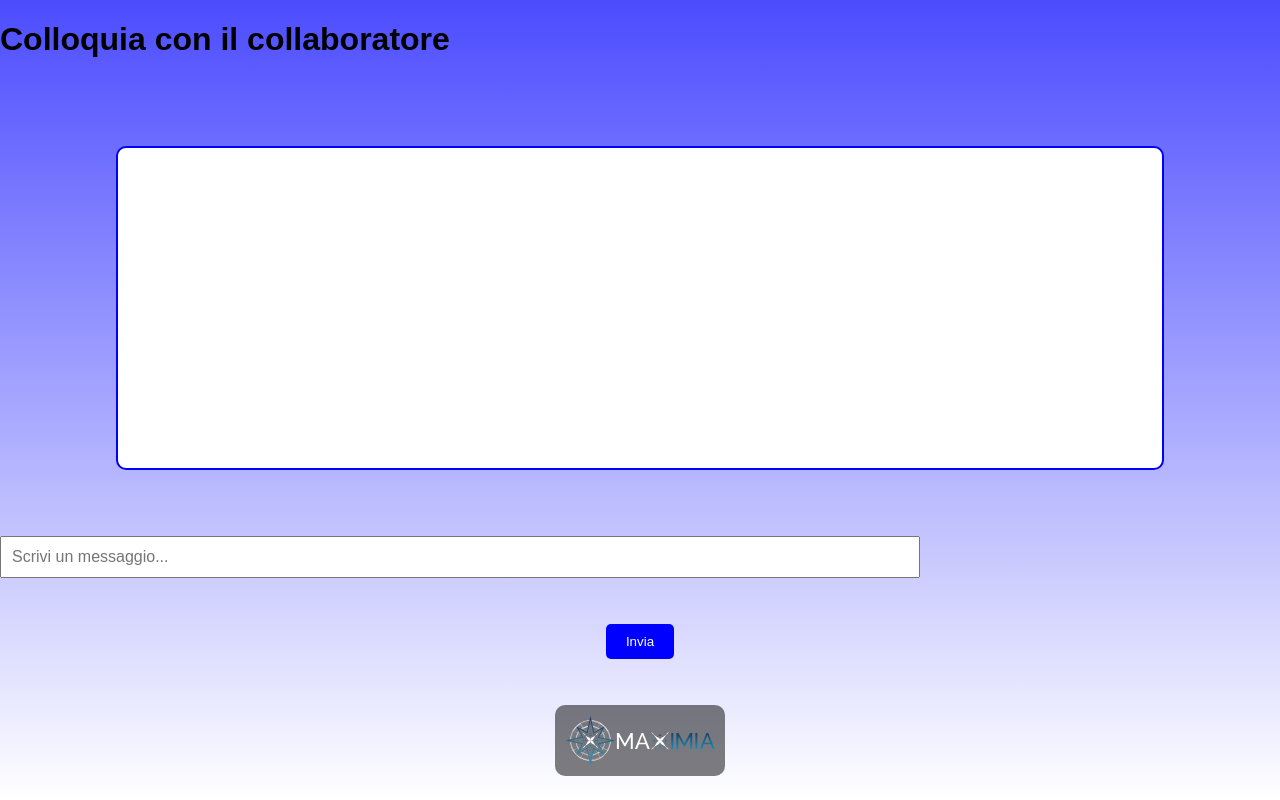
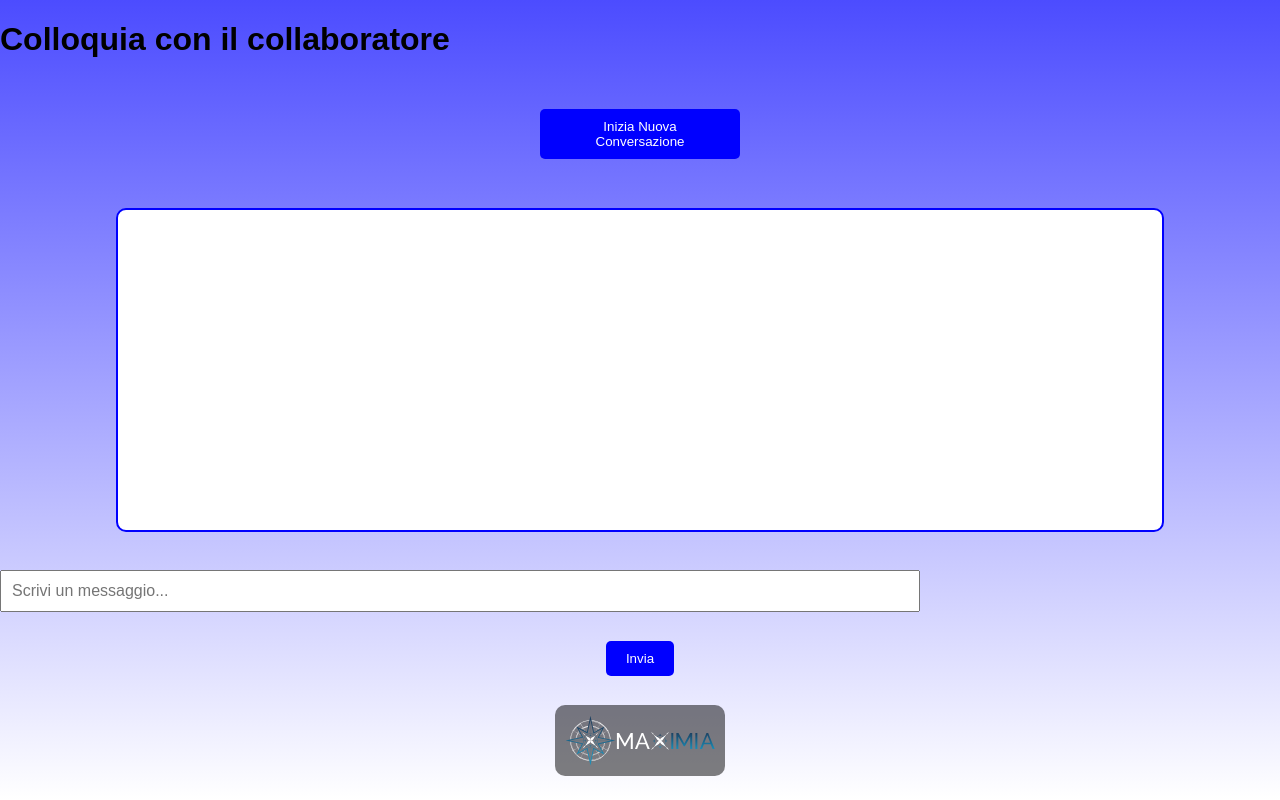
Before and after one commit to marcellourso/openaibot, a Python web app: template templates/index.html in a window 1280 px wide. Run offline with Jinja, Linux system fonts and the light colour scheme; the template is opened without the code that fills it, so the values that code supplies are empty.

Commit message:
Update index.html

```diff
--- a/templates/index.html
+++ b/templates/index.html
@@ -42,7 +42,7 @@
             width: auto;
             max-width: 200px;
             display: block;
-            margin: 0 auto; /* Allinea il bottone al centro */
+            margin: 10px auto; /* Allinea il bottone al centro */
         }
 
         button:hover {
@@ -69,6 +69,10 @@
 </head>
 <body>
     <h1>Colloquia con il collaboratore</h1>
+
+    <!-- Bottone per iniziare una nuova conversazione -->
+    <button onclick="startChat()">Inizia Nuova Conversazione</button>
+
     <div id="chatbox">
         <!-- Messaggi della chat appariranno qui -->
     </div>
@@ -81,32 +85,60 @@
     </div>
 
     <script>
+        let conversationId = null;  // Variabile per salvare l'ID della conversazione
+
+        // Funzione per iniziare una nuova conversazione
+        async function startChat() {
+            try {
+                const response = await fetch('/start_chat', { method: 'POST' });
+                const data = await response.json();
+                conversationId = data.conversation_id;  // Salva l'ID della conversazione
+                document.getElementById('chatbox').innerHTML += '<p><strong>Conversazione avviata</strong></p>';
+                console.log("ID Conversazione:", conversationId);
+            } catch (error) {
+                console.error("Errore nell'iniziare la conversazione:", error);
+            }
+        }
+
+        // Funzione per inviare un messaggio
         async function sendMessage() {
             const message = document.getElementById('user-input').value;
             const chatbox = document.getElementById('chatbox');
 
-            // Aggiungi subito il messaggio dell'utente
+            if (!message) {
+                alert("Inserisci un messaggio!");
+                return;
+            }
+
+            if (!conversationId) {
+                alert("Devi prima iniziare una nuova conversazione!");
+                return;
+            }
+
+            // Aggiungi subito il messaggio dell'utente nel chatbox
             chatbox.innerHTML += `<p><strong>Tu:</strong> ${message}</p>`;
 
             // Effettua la richiesta POST al server
+            try {
                 const response = await fetch('/chat', {
                     method: 'POST',
-                headers: {'Content-Type': 'application/json'},
-                body: JSON.stringify({message: message})
+                    headers: { 'Content-Type': 'application/json' },
+                    body: JSON.stringify({ message: message, conversation_id: conversationId })
                 });
 
-            // Ottieni la risposta del bot
                 const data = await response.json();
+                // Aggiungi la risposta del bot nel chatbox
                 chatbox.innerHTML += `<p><strong>Collaboratore:</strong> ${data.reply}</p>`;
 
-            // Ripulisci l'input dell'utente
+                // Pulisci il campo di input
                 document.getElementById('user-input').value = '';
 
                 // Scrolla il chatbox in basso dopo ogni nuovo messaggio
                 chatbox.scrollTop = chatbox.scrollHeight;
 
-            // Rerenderizza MathJax per visualizzare correttamente le formule
-            MathJax.typesetPromise();
+            } catch (error) {
+                console.error("Errore nell'invio del messaggio:", error);
+            }
         }
     </script>
 </body>
```
Lines whose indentation alone changed are shown as unchanged.
